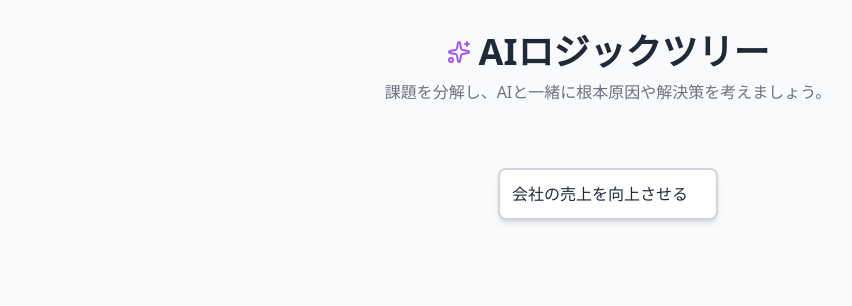
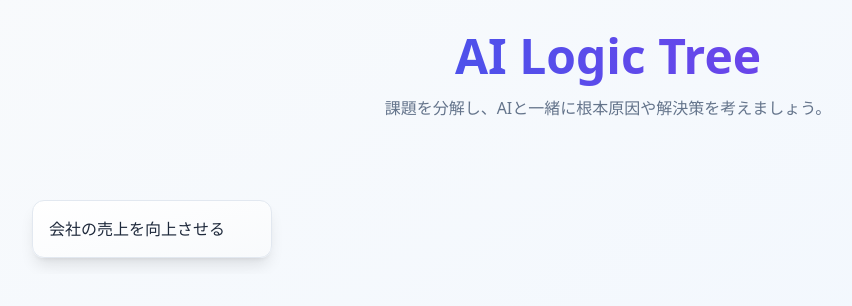
Before and after one commit to ikmkbys/LogicTree, a React (Create React App) app: page / in a window 1280 px wide. Shown: the top 306 px of the page, without its empty margins (32-884 px from the left). Built offline with nearby package versions, Linux system fonts and the light colour scheme.

Commit message:
デザイン修正

```diff
--- a/src/App.js
+++ b/src/App.js
@@ -68,26 +68,29 @@ const TreeNode = ({ node, onAddChild, onDeleteNode, onEditText, isRoot, editingN
   };
 
   return (
-    <div className="flex items-start">
+    <div className="flex items-start relative">
+      {/* 接続線を実線に変更 */}
       {!isRoot && (
-        <div className="relative h-full">
-            <div className="absolute top-1/2 -translate-y-1/2 left-[-2.5rem] h-px w-10 bg-gray-400"></div>
-            <div className="absolute bottom-1/2 left-[-2.5rem] w-px h-full bg-gray-400"></div>
+        <div className="absolute top-0 left-[-3.5rem] h-full">
+            {/* Horizontal solid line */}
+            <div className="absolute top-1/2 -translate-y-px w-14 h-px bg-slate-300"></div>
+            {/* Vertical solid line */}
+            <div className="absolute top-0 w-px h-full bg-slate-300"></div>
         </div>
       )}
 
       <div
-        className={`flex flex-col items-start transition-all duration-200 ${isDragOver ? 'bg-blue-100/50 rounded-lg' : ''}`}
+        className={`flex flex-col items-start transition-all duration-300 ${isDragOver ? 'bg-blue-100/50 rounded-xl p-2' : ''}`}
         onDragOver={handleDragOver}
         onDragLeave={handleDragLeave}
         onDrop={handleDrop}
       >
         <div
-            className="relative group bg-white border-2 border-gray-300 rounded-lg shadow-md p-3 min-w-[220px] transition-all duration-200 hover:shadow-lg hover:border-blue-500"
+            className="relative group bg-gradient-to-br from-white to-slate-50 border border-slate-200 rounded-xl shadow-lg p-4 min-w-[240px] transition-all duration-300 hover:shadow-xl hover:border-blue-300"
             onDoubleClick={handleDoubleClickEdit}
         >
           {isLoading && (
-            <div className="absolute inset-0 bg-white/70 flex items-center justify-center z-10 rounded-lg">
+            <div className="absolute inset-0 bg-white/80 flex items-center justify-center z-10 rounded-xl backdrop-blur-sm">
               <LoaderCircle className="animate-spin text-blue-500" />
             </div>
           )}
@@ -100,9 +103,9 @@ const TreeNode = ({ node, onAddChild, onDeleteNode, onEditText, isRoot, editingN
                   onChange={(e) => setEditText(e.target.value)}
                   onBlur={handleSave}
                   onKeyDown={handleKeyDown}
-                  className="w-full text-gray-800 bg-transparent border-b-2 border-blue-500 focus:outline-none"
+                  className="w-full text-slate-800 bg-transparent border-b-2 border-blue-500 focus:outline-none"
                 />
-                <button onClick={handleSave} className="ml-2 p-1 text-gray-500 hover:text-green-600"><Save size={18} /></button>
+                <button onClick={handleSave} className="ml-2 p-1 text-slate-500 hover:text-green-600 transition-colors"><Save size={18} /></button>
               </div>
             ) : (
             <div
@@ -110,23 +113,25 @@ const TreeNode = ({ node, onAddChild, onDeleteNode, onEditText, isRoot, editingN
                 onDragStart={handleDragStart}
                 className={`flex items-center ${isLoading ? 'cursor-not-allowed' : ''}`}
             >
-                {!isRoot && <Move size={16} className={`mr-2 text-gray-400 ${isLoading ? '' : 'cursor-move'}`} />}
-                <p className="text-gray-800 break-words flex-grow cursor-pointer">{node.text}</p>
+                {!isRoot && <Move size={16} className={`mr-3 text-slate-400 flex-shrink-0 ${isLoading ? '' : 'cursor-move'}`} />}
+                <p className="text-slate-800 font-medium break-words flex-grow cursor-pointer">{node.text}</p>
             </div>
             )}
-          <div className="absolute top-1/2 -right-4 -translate-y-1/2 flex flex-col gap-1.5 opacity-0 group-hover:opacity-100 transition-opacity duration-200">
-            <button onClick={() => onExpandIdeas(node.id)} className="bg-purple-500 text-white p-1.5 rounded-full shadow-md hover:bg-purple-600 transition-colors" title="✨ AIでアイデアを広げる">
-              <Sparkles size={14} />
+          {/* ボタンのデザインを変更 */}
+          <div className="absolute top-1/2 -right-5 -translate-y-1/2 flex flex-col gap-2 opacity-0 group-hover:opacity-100 transition-all duration-300 group-hover:scale-100 scale-90">
+            <button onClick={() => onExpandIdeas(node.id)} className="bg-purple-500 text-white p-2 rounded-full shadow-lg hover:bg-purple-600 transition-all hover:scale-110" title="✨ AIでアイデアを広げる">
+              <Sparkles size={16} />
             </button>
-            <button onClick={() => onAddChild(node.id)} className="bg-blue-500 text-white p-1.5 rounded-full shadow-md hover:bg-blue-600 transition-colors" title="子要素を追加">
-              <Plus size={14} />
+            <button onClick={() => onAddChild(node.id)} className="bg-blue-500 text-white p-2 rounded-full shadow-lg hover:bg-blue-600 transition-all hover:scale-110" title="子要素を追加">
+              <Plus size={16} />
             </button>
-            {!isRoot && <button onClick={() => onDeleteNode(node.id)} className="bg-red-500 text-white p-1.5 rounded-full shadow-md hover:bg-red-600 transition-colors" title="削除"><Trash2 size={14} /></button>}
+            {!isRoot && <button onClick={() => onDeleteNode(node.id)} className="bg-red-500 text-white p-2 rounded-full shadow-lg hover:bg-red-600 transition-all hover:scale-110" title="削除"><Trash2 size={16} /></button>}
           </div>
         </div>
 
+        {/* 子ノードとの間隔を調整 */}
         {node.children && node.children.length > 0 && (
-          <div className="pt-8 pl-16 flex flex-col gap-8">
+          <div className="pt-10 pl-24 flex flex-col gap-10">
             {node.children.map(child => (
               <TreeNode
                 key={child.id}
@@ -265,7 +270,7 @@ export default function App() {
     };
 
     try {
-      const apiKey = process.env.REACT_APP_GEMINI_API_KEY;
+      const apiKey = "";
       const apiUrl = `https://generativelanguage.googleapis.com/v1beta/models/gemini-2.0-flash:generateContent?key=${apiKey}`;
       const response = await fetch(apiUrl, {
         method: 'POST',
@@ -304,7 +309,6 @@ export default function App() {
     } catch (err) {
       console.error(err);
       setError("アイデアの生成中にエラーが発生しました。");
-      // Display error to user for 5 seconds
       setTimeout(() => setError(null), 5000);
     } finally {
       setLoadingNodeId(null);
@@ -323,22 +327,21 @@ export default function App() {
   };
 
   return (
-    <div className="bg-gray-50 min-h-screen font-sans p-4 sm:p-8">
+    <div className="bg-gradient-to-br from-slate-50 to-blue-50 min-h-screen font-sans p-4 sm:p-8">
        {error && (
-        <div className="fixed top-5 left-1/2 -translate-x-1/2 bg-red-100 border border-red-400 text-red-700 px-4 py-3 rounded-lg shadow-lg z-50">
+        <div className="fixed top-5 left-1/2 -translate-x-1/2 bg-red-100 border border-red-400 text-red-700 px-4 py-3 rounded-lg shadow-lg z-50 animate-pulse">
           <strong className="font-bold">エラー: </strong>
           <span className="block sm:inline">{error}</span>
         </div>
       )}
       <div className="max-w-7xl mx-auto">
-        <header className="mb-8 text-center">
-            <h1 className="text-3xl sm:text-4xl font-bold text-gray-800 flex items-center justify-center gap-2">
-              <Sparkles className="text-purple-500"/>
-              AIロジックツリー
+        <header className="mb-12 text-center">
+            <h1 className="text-4xl sm:text-5xl font-bold bg-gradient-to-r from-blue-600 to-purple-600 bg-clip-text text-transparent pb-2">
+              AI Logic Tree
             </h1>
-            <p className="text-gray-500 mt-2">課題を分解し、AIと一緒に根本原因や解決策を考えましょう。</p>
+            <p className="text-slate-500 mt-2">課題を分解し、AIと一緒に根本原因や解決策を考えましょう。</p>
         </header>
-        <main className="flex justify-center p-4">
+        <main className="flex justify-start p-4">
           <div className="p-4 overflow-x-auto">
             {treeData && <TreeNode
               node={treeData}
```
